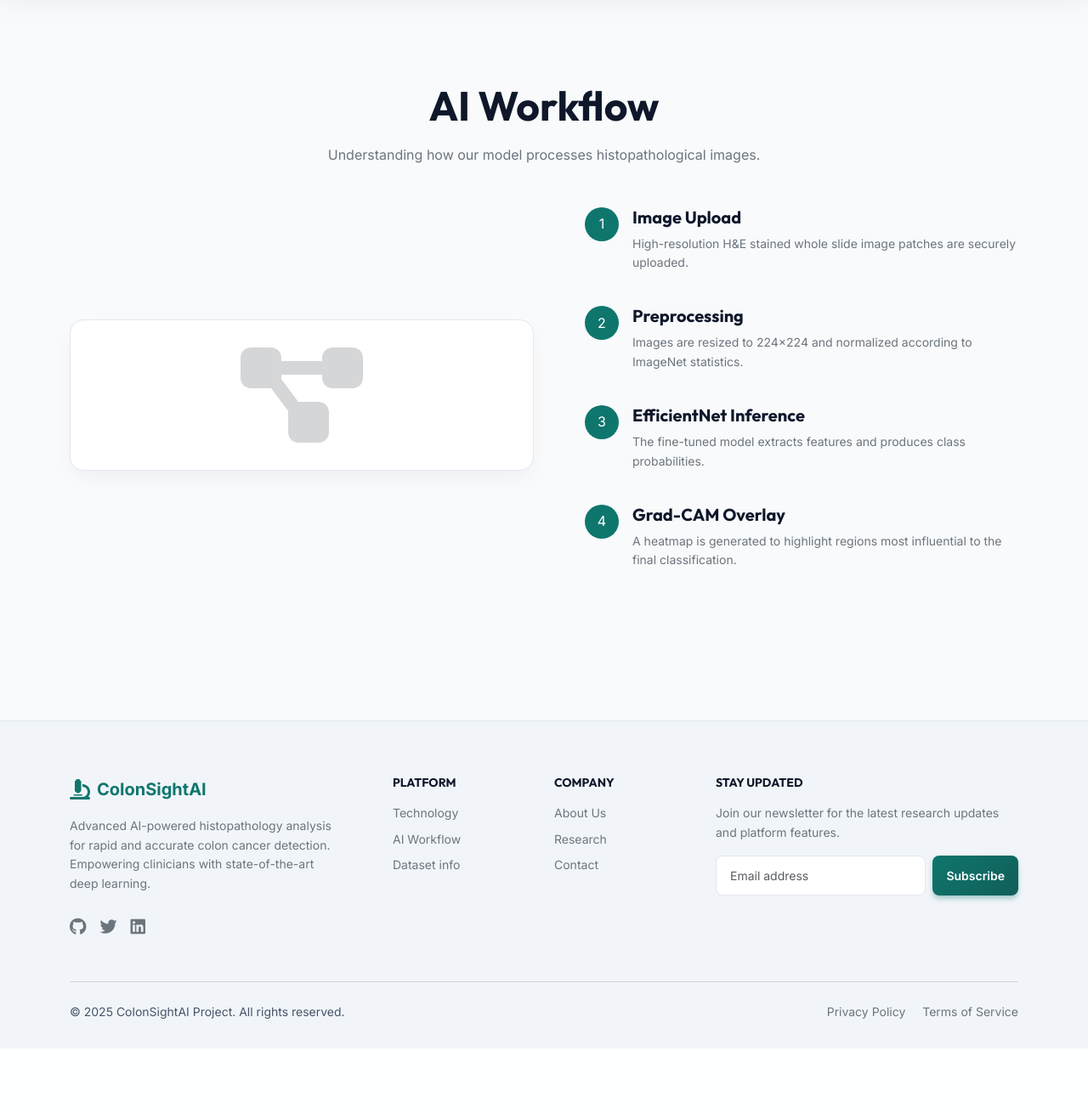
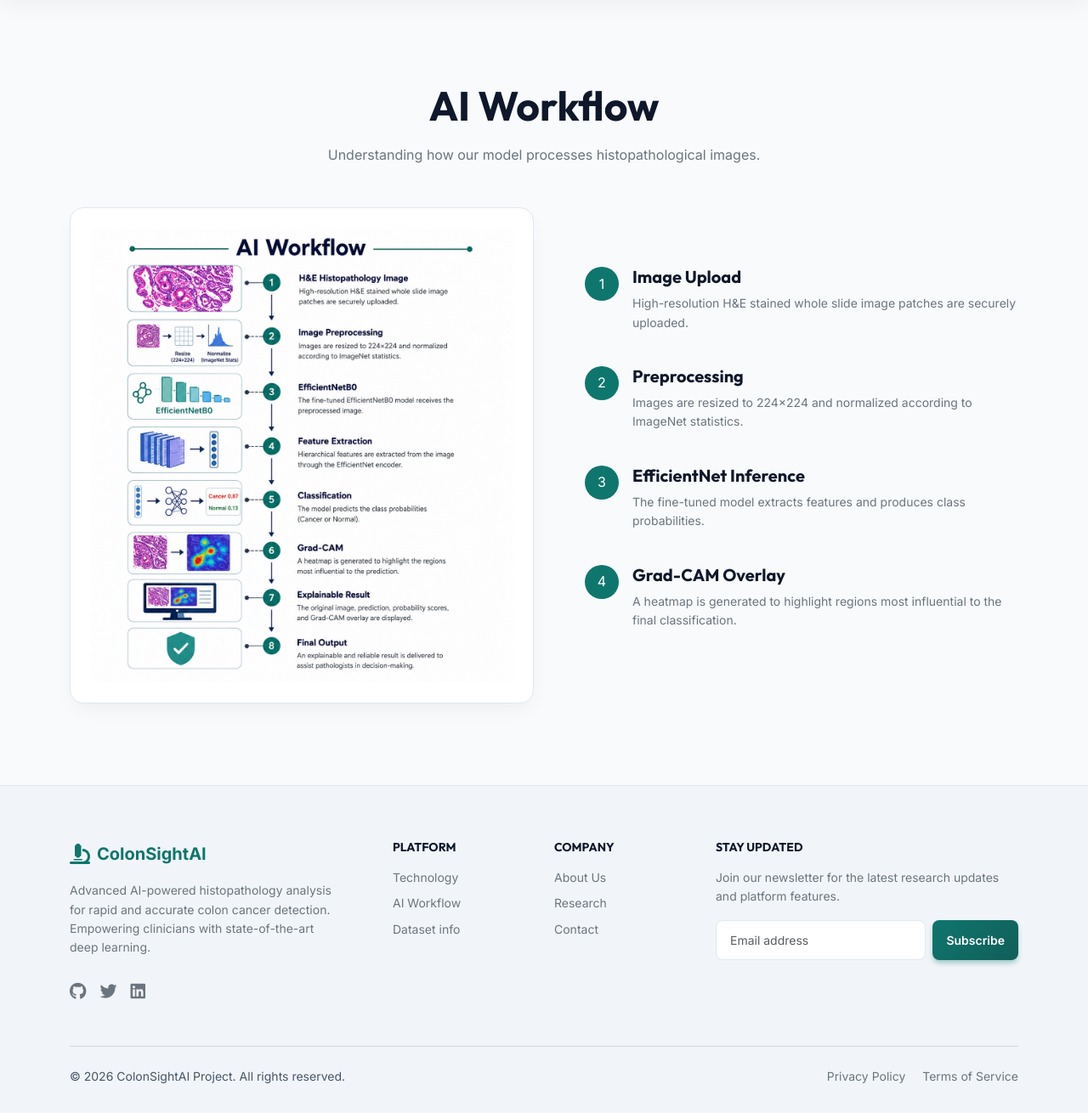
Before and after one commit to Shakuntalas/AI-Colon-Cancer-Detection, a Flask app: page /workflow in a window 1280 px wide. Shown: the part 66-1376 px from the top of the page at 85% size. Before the commit the page ends 1300 px from the top, so only its background shows below. Run offline with Flask 3, Linux system fonts and the light colour scheme; some libraries are stand-ins or nearby versions.

Commit message:
Update complete ColonSightAI project

```diff
--- a/app/templates/components/footer.html
+++ b/app/templates/components/footer.html
@@ -3,17 +3,19 @@
         <div class="row g-4">
             <!-- Brand Column -->
             <div class="col-lg-4 col-md-6">
-                <a class="d-flex align-items-center gap-2 mb-3 text-decoration-none" href="{{ url_for('main.landing') }}">
+                <a class="d-flex align-items-center gap-2 mb-3 text-decoration-none"
+                    href="{{ url_for('main.landing') }}">
                     <i class="fa-solid fa-microscope text-primary-custom fs-4"></i>
                     <span class="fw-bold fs-5 text-primary-custom">ColonSightAI</span>
                 </a>
                 <p class="small text-secondary mb-4 pe-lg-5">
-                    Advanced AI-powered histopathology analysis for rapid and accurate colon cancer detection. Empowering clinicians with state-of-the-art deep learning.
+                    Advanced AI-powered histopathology analysis for rapid and accurate colon cancer detection.
+                    Empowering clinicians with state-of-the-art deep learning.
                 </p>
                 <div class="d-flex gap-3">
-                    <a href="javascript:void(0);" class="text-secondary hover-text-primary fs-5" aria-label="GitHub Repository" title="GitHub"><i class="fa-brands fa-github"></i></a>
-                    <a href="javascript:void(0);" class="text-secondary hover-text-primary fs-5" aria-label="Twitter Profile" title="Twitter"><i class="fa-brands fa-twitter"></i></a>
-                    <a href="javascript:void(0);" class="text-secondary hover-text-primary fs-5" aria-label="LinkedIn Profile" title="LinkedIn"><i class="fa-brands fa-linkedin"></i></a>
+                    <a href="#" class="text-secondary hover-text-primary fs-5"><i class="fa-brands fa-github"></i></a>
+                    <a href="#" class="text-secondary hover-text-primary fs-5"><i class="fa-brands fa-twitter"></i></a>
+                    <a href="#" class="text-secondary hover-text-primary fs-5"><i class="fa-brands fa-linkedin"></i></a>
                 </div>
             </div>
 
@@ -21,9 +23,12 @@
             <div class="col-lg-2 col-md-3 col-6">
                 <h6 class="fw-bold mb-3 text-uppercase small">Platform</h6>
                 <ul class="list-unstyled d-flex flex-column gap-2 small">
-                    <li><a href="{{ url_for('main.technology') }}" class="text-secondary text-decoration-none">Technology</a></li>
-                    <li><a href="{{ url_for('main.workflow') }}" class="text-secondary text-decoration-none">AI Workflow</a></li>
-                    <li><a href="{{ url_for('main.dataset') }}" class="text-secondary text-decoration-none">Dataset info</a></li>
+                    <li><a href="{{ url_for('main.technology') }}"
+                            class="text-secondary text-decoration-none">Technology</a></li>
+                    <li><a href="{{ url_for('main.workflow') }}" class="text-secondary text-decoration-none">AI
+                            Workflow</a></li>
+                    <li><a href="{{ url_for('main.dataset') }}" class="text-secondary text-decoration-none">Dataset
+                            info</a></li>
                 </ul>
             </div>
 
@@ -31,18 +36,23 @@
             <div class="col-lg-2 col-md-3 col-6">
                 <h6 class="fw-bold mb-3 text-uppercase small">Company</h6>
                 <ul class="list-unstyled d-flex flex-column gap-2 small">
-                    <li><a href="{{ url_for('main.about') }}" class="text-secondary text-decoration-none">About Us</a></li>
-                    <li><a href="{{ url_for('main.research') }}" class="text-secondary text-decoration-none">Research</a></li>
-                    <li><a href="{{ url_for('main.contact') }}" class="text-secondary text-decoration-none">Contact</a></li>
+                    <li><a href="{{ url_for('main.about') }}" class="text-secondary text-decoration-none">About Us</a>
+                    </li>
+                    <li><a href="{{ url_for('main.research') }}"
+                            class="text-secondary text-decoration-none">Research</a></li>
+                    <li><a href="{{ url_for('main.contact') }}" class="text-secondary text-decoration-none">Contact</a>
+                    </li>
                 </ul>
             </div>
 
             <!-- Newsletter / Contact Column -->
             <div class="col-lg-4 col-md-12">
                 <h6 class="fw-bold mb-3 text-uppercase small">Stay Updated</h6>
-                <p class="small text-secondary mb-3">Join our newsletter for the latest research updates and platform features.</p>
+                <p class="small text-secondary mb-3">Join our newsletter for the latest research updates and platform
+                    features.</p>
                 <form class="d-flex gap-2">
-                    <input type="email" class="form-control form-control-sm form-control-custom" placeholder="Email address" aria-label="Email address">
+                    <input type="email" class="form-control form-control-sm form-control-custom"
+                        placeholder="Email address" aria-label="Email address">
                     <button class="btn btn-premium btn-sm px-3" type="button">Subscribe</button>
                 </form>
             </div>
@@ -52,11 +62,13 @@
 
         <div class="row align-items-center small">
             <div class="col-md-6 text-center text-md-start mb-2 mb-md-0">
-                &copy; {{ range(2023, 2027) | random }} ColonSightAI Project. All rights reserved.
+                &copy; 2026 ColonSightAI Project. All rights reserved.
             </div>
             <div class="col-md-6 text-center text-md-end">
-                <a href="javascript:void(0);" class="text-secondary text-decoration-none me-3 hover-text-primary">Privacy Policy</a>
-                <a href="javascript:void(0);" class="text-secondary text-decoration-none hover-text-primary">Terms of Service</a>
+                <a href="javascript:void(0);"
+                    class="text-secondary text-decoration-none me-3 hover-text-primary">Privacy Policy</a>
+                <a href="javascript:void(0);" class="text-secondary text-decoration-none hover-text-primary">Terms of
+                    Service</a>
             </div>
         </div>
     </div>
--- a/app/templates/main/workflow.html
+++ b/app/templates/main/workflow.html
@@ -9,12 +9,15 @@
     </div>
 
     <div class="row align-items-center mb-5">
-        <div class="col-lg-6 mb-4 mb-lg-0 gsap-fade-in">
-            <div class="glass-card p-4 text-center">
-                <i class="fa-solid fa-diagram-project text-muted opacity-25" style="font-size: 8rem;"></i>
-            </div>
+    <div class="col-lg-6 mb-4 mb-lg-0 gsap-fade-in">
+        <div class="glass-card p-4 text-center">
+            <img src="{{ url_for('static', filename='images/ai_workflow.png') }}"
+                 alt="ColonSightAI AI Workflow"
+                 class="img-fluid rounded">
         </div>
-        <div class="col-lg-6 ps-lg-5 gsap-fade-in">
+    </div>
+
+    <div class="col-lg-6 ps-lg-5 gsap-fade-in">
             <div class="d-flex mb-4">
                 <div class="bg-primary-custom text-white rounded-circle d-flex align-items-center justify-content-center me-3 flex-shrink-0" style="width: 40px; height: 40px;">1</div>
                 <div>
```
Also changed, not shown: app/static/images/ai_workflow.png (added).
